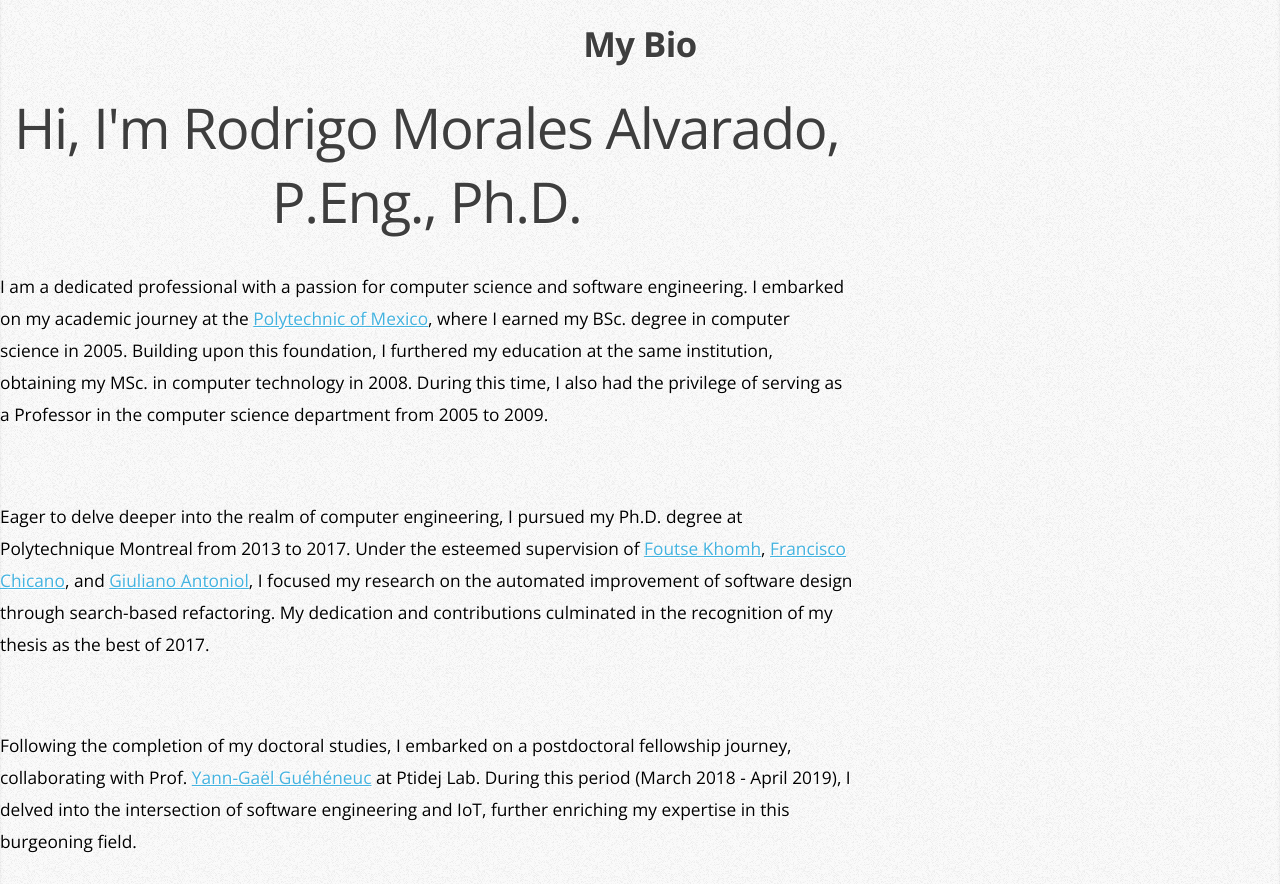
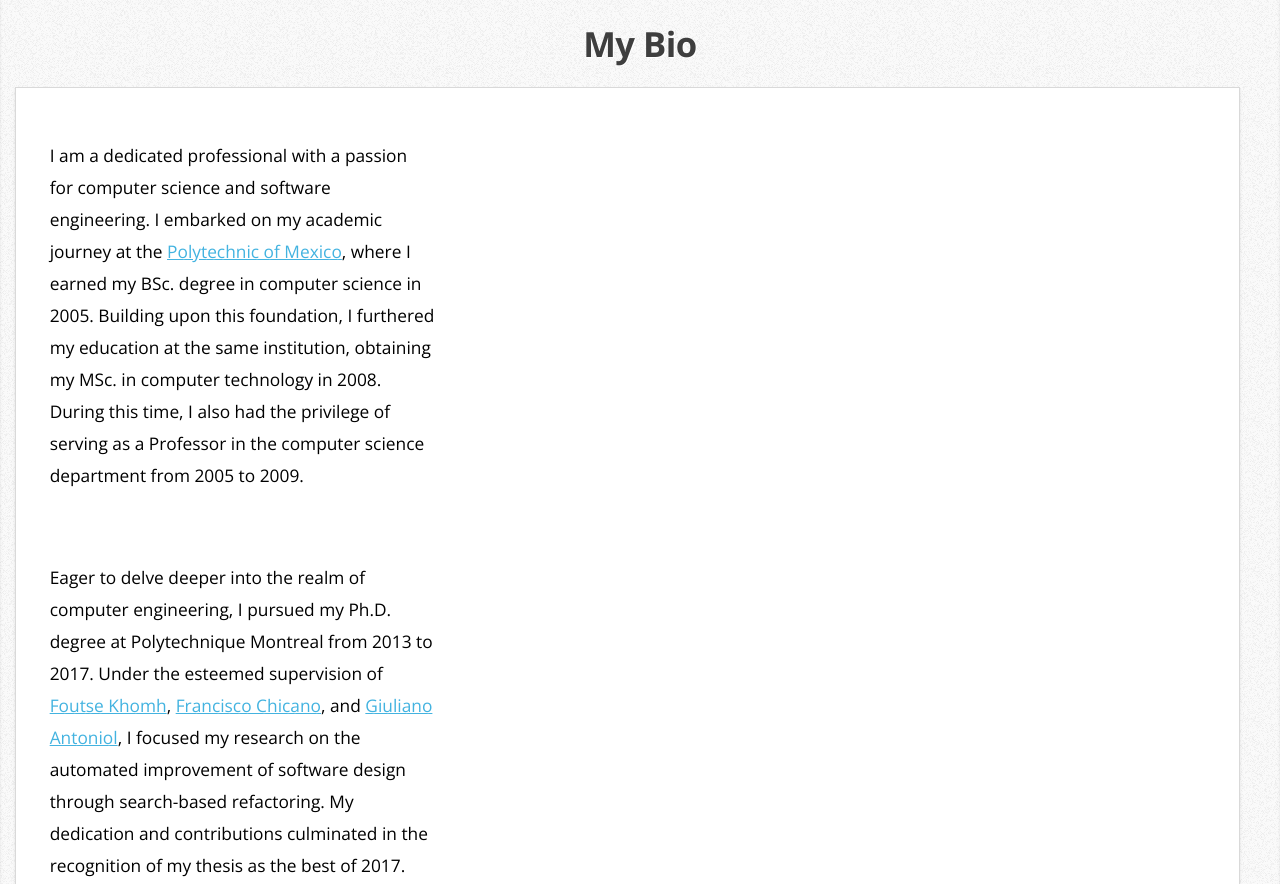
Before and after one commit to moar82/moar82.github.io, a plain HTML site: page index.html in a window 1280 px wide. Shown: the part 1048-1932 px from the top of the page. Drawn offline with nearby package versions, Linux system fonts and the light colour scheme.

Commit message:
update format of bio 1st trial

```diff
--- a/index.html
+++ b/index.html
@@ -72,12 +72,11 @@
 						<h2>My Bio</h2>
 
 					</header>
+					<div class="container">
+						<div class="row">
 
-					<div class="8u">
-							<header>
-								<h1>Hi, I'm Rodrigo Morales Alvarado, </h1>
-								<h1>        P.Eng., Ph.D.</h1>
-							</header>
+							<section class="box style1">
+							<div class="4u">
 							<p>I am a dedicated professional with a passion for computer science and software engineering. I embarked on my academic journey at the <a href="https://ipn.mx/" target="_blank" rel="noopener">Polytechnic of Mexico</a>, where I earned my BSc. degree in computer science in 2005. Building upon this foundation, I furthered my education at the same institution, obtaining my MSc. in computer technology in 2008. During this time, I also had the privilege of serving as a Professor in the computer science department from 2005 to 2009.</p>
 
 							<p>Eager to delve deeper into the realm of computer engineering, I pursued my Ph.D. degree at Polytechnique Montreal from 2013 to 2017. Under the esteemed supervision of <a href="http://www.khomh.net/" target="_blank" rel="noopener">Foutse Khomh</a>, <a href="http://www.franciscochicano.es/" target="_blank" rel="noopener"> Francisco Chicano</a>, and <a href="http://www.antoniol.net/" target="_blank" rel="noopener">Giuliano Antoniol</a>, I focused my research on the automated improvement of software design through search-based refactoring. My dedication and contributions culminated in the recognition of my thesis as the best of 2017.</p>
@@ -89,9 +88,10 @@
 							<p>Currently, I am honored to serve as a Senior Lecturer at the Department of Computer Science & Software Engineering, Concordia University in Montreal, Canada. In this role, I have been teaching and conducting research since 2019, committed to imparting knowledge and nurturing the next generation of technologists.</p>
 
 							<p>Throughout my career, I have remained dedicated to advancing the field of software engineering. My research endeavors have been showcased in prestigious journals including IEEE TSE, ESEM, and JSS, as well as esteemed conferences such as ICSE and SANER. Additionally, I am proud to contribute as a co-organizer of the International Workshop on Software Engineering Research and Practices for the Internet of Things (SERP4IoT), held in conjunction with ICSE.</p>
-
+							</section>
+							</div>
 						</div>
-
+					</div>
 					<!-- <div class="container">
 						<div class="row">
 							<div class="4u">
```
